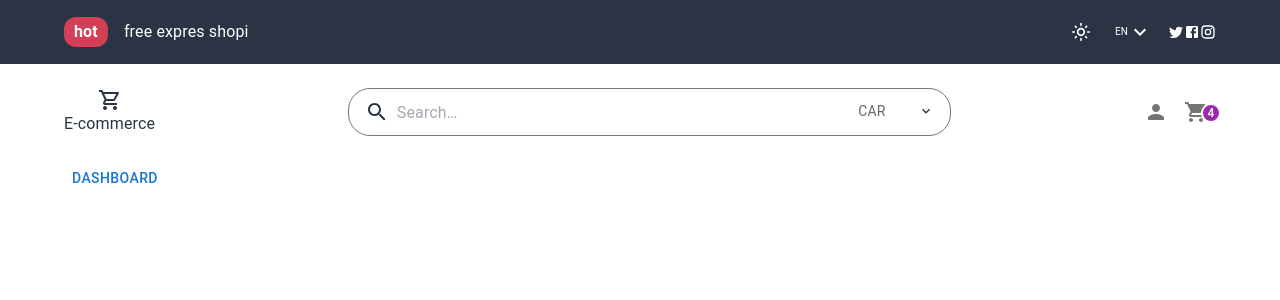
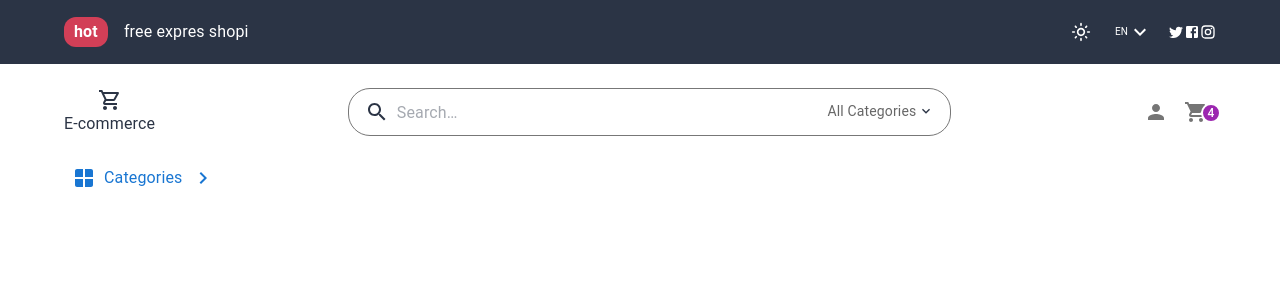
Before and after one commit to mohammadjalizi/E-commerce-projec, a React (Vite) app: page / in a window 1280 px wide. Shown: the top 300 px of the page. Built offline with nearby package versions, Linux system fonts and the light colour scheme.

Commit message:
start header3

```diff
--- a/src/components/header/Header2.jsx
+++ b/src/components/header/Header2.jsx
@@ -1,6 +1,6 @@
 
 import { Badge, Container, IconButton, InputBase, List, ListItem, ListItemText, Menu, MenuItem, Stack, Typography } from '@mui/material'
-import React from 'react'
+import React, { useState } from 'react'
 import { styled, alpha } from '@mui/material/styles';
 import SearchIcon from '@mui/icons-material/Search';
 import PersonIcon from '@mui/icons-material/Person';
@@ -64,7 +64,7 @@ const options = ["All Categories", "CAR", "Clothes", "Electronics"];
 
 const Header2 = () => {
   const [anchorEl, setAnchorEl] = React.useState(null);
-  const [selectedIndex, setSelectedIndex] = React.useState(1);
+  const [selectedIndex, setSelectedIndex] = useState(0);
   const open = Boolean(anchorEl);
   const handleClickListItem = (event) => {
     setAnchorEl(event.currentTarget);
--- a/src/components/header/Header3.jsx
+++ b/src/components/header/Header3.jsx
@@ -1,8 +1,12 @@
-import { Container } from '@mui/material'
+import { Container, Typography } from '@mui/material'
 import React, { useState } from 'react'
 import Button from '@mui/material/Button';
 import Menu from '@mui/material/Menu';
 import MenuItem from '@mui/material/MenuItem';
+
+import MenuIcon from "@mui/icons-material/Menu";
+import WindowIcon from "@mui/icons-material/Window";
+import KeyboardArrowRightOutlinedIcon from "@mui/icons-material/KeyboardArrowRightOutlined";
 const Header3 = () => {
   const [anchorEl, setAnchorEl] = useState(null);
   const open = Boolean(anchorEl);
@@ -23,7 +27,17 @@ const Header3 = () => {
         aria-expanded={open ? 'true' : undefined}
         onClick={handleClick}
       >
-        Dashboard
+        <WindowIcon/>
+        <Typography
+            sx={{
+              padding: "0",
+              textTransform: "capitalize",
+              mx: 1,
+            }}
+          >
+            Categories
+          </Typography>
+<KeyboardArrowRightOutlinedIcon/>
       </Button>
       <Menu
         id="basic-menu"
```
